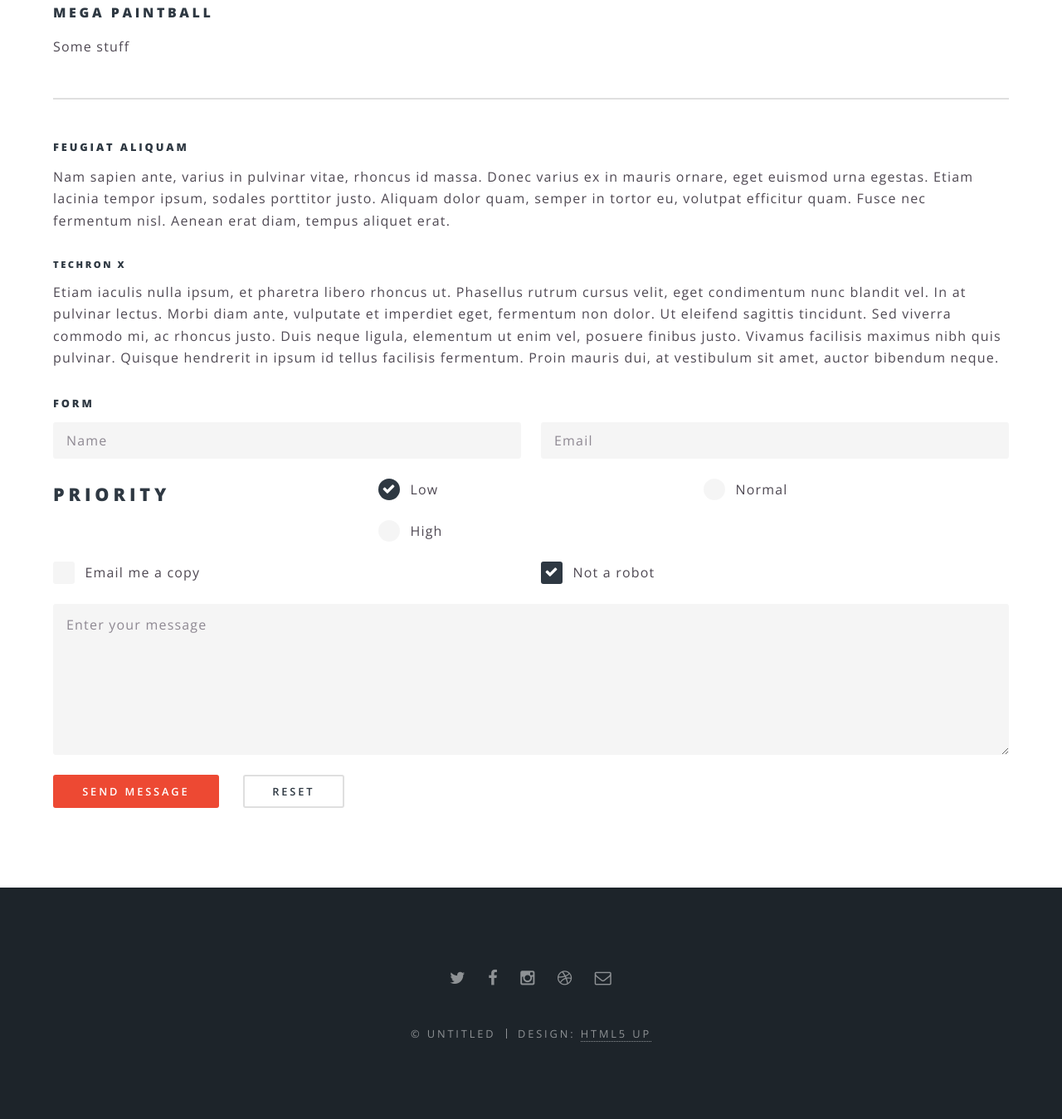
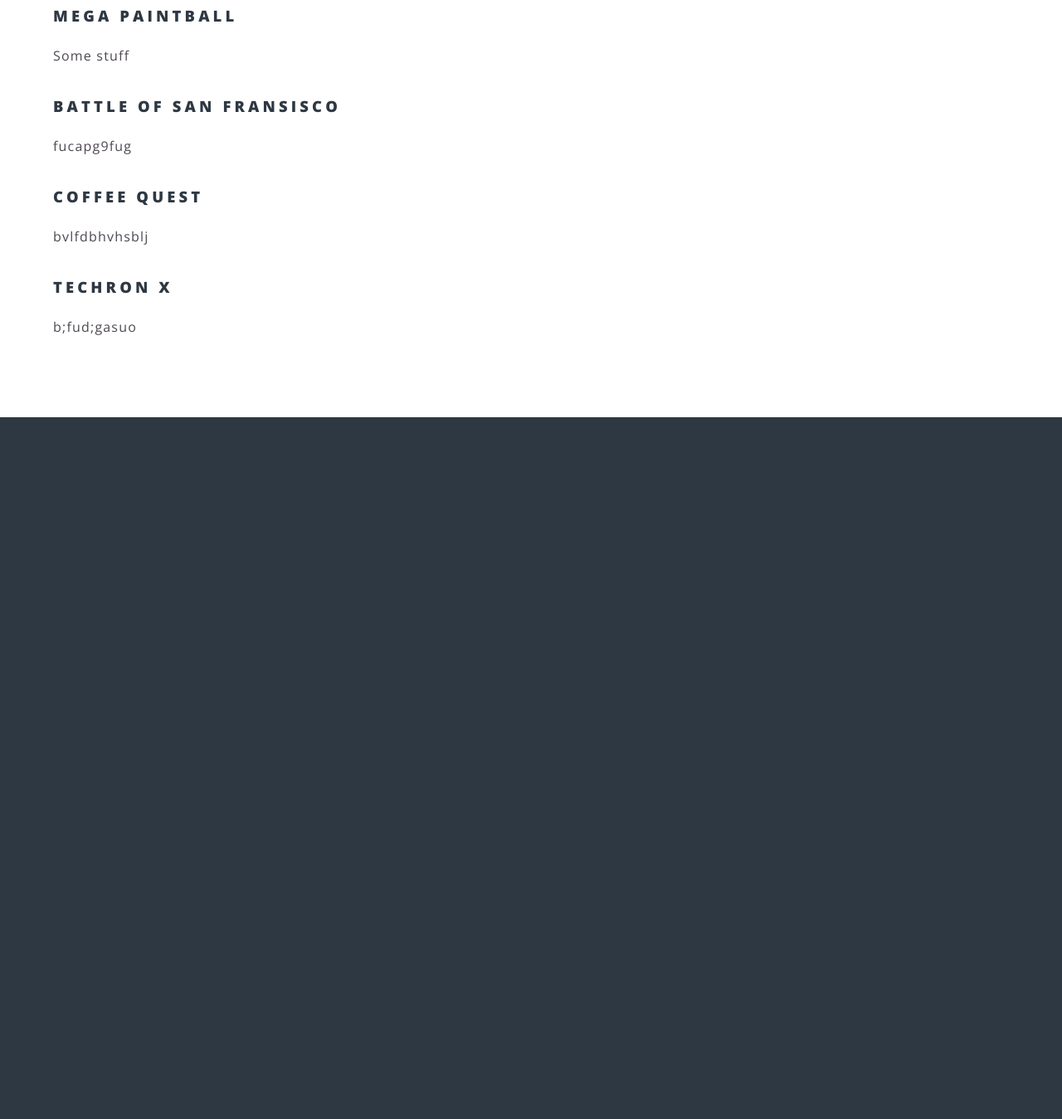
Before and after one commit to Pacificgamesnet/Pacificgamesnet.github.io, a plain HTML site: page signup.html in a window 1280 px wide. Shown: the part 595-1944 px from the top of the page at 83% size. After the commit the page ends 1098 px from the top, so only its background shows below. Drawn offline with nearby package versions, Linux system fonts and the light colour scheme.

Commit message:
Still In dev
Made by a 12yrs old kid

```diff
--- a/signup.html
+++ b/signup.html
@@ -44,7 +44,7 @@
 					<article id="main">
 						<header>
 							<h2>Reviews</h2>
-							<p>Read forums and post comments</p>
+							<p>Read and watch reviews</p>
 						</header>
 						<section class="wrapper style5">
 							<div class="inner">
@@ -52,92 +52,14 @@
 								<h3>Goblin dungeon: by Annonymos</h3>
 								<p>blah blah blah</p>
 
-								<h4>Mega paintball</h4>
+								<h3>Mega paintball</h3>
 								<p>Some stuff</p>
 
-								<hr />
+								<h3>Battle of san fransisco</h3>
+								<p>fucapg9fug</p>
 
-								<h5>Feugiat aliquam</h5>
-								<p>Nam sapien ante, varius in pulvinar vitae, rhoncus id massa. Donec varius ex in mauris ornare, eget euismod urna egestas. Etiam lacinia tempor ipsum, sodales porttitor justo. Aliquam dolor quam, semper in tortor eu, volutpat efficitur quam. Fusce nec fermentum nisl. Aenean erat diam, tempus aliquet erat.</p>
+								<h3>Coffee quest</h3>
+								<p>bvlfdbhvhsblj</p>
 
-								<h6>Techron X</h6>
-								<p>Etiam iaculis nulla ipsum, et pharetra libero rhoncus ut. Phasellus rutrum cursus velit, eget condimentum nunc blandit vel. In at pulvinar lectus. Morbi diam ante, vulputate et imperdiet eget, fermentum non dolor. Ut eleifend sagittis tincidunt. Sed viverra commodo mi, ac rhoncus justo. Duis neque ligula, elementum ut enim vel, posuere finibus justo. Vivamus facilisis maximus nibh quis pulvinar. Quisque hendrerit in ipsum id tellus facilisis fermentum. Proin mauris dui, at vestibulum sit amet, auctor bibendum neque.</p>
-
-								<section>
-									<h5>Form</h5>
-									<form method="post" action="#">
-										<div class="row uniform">
-											<div class="6u 12u$(xsmall)">
-												<input type="text" name="demo-name" id="demo-name" value="" placeholder="Name" />
-											</div>
-											<div class="6u$ 12u$(xsmall)">
-												<input type="email" name="demo-email" id="demo-email" value="" placeholder="Email" />
-											</div>
-											<div class="4u 12u$(small)">
-												<h2>Priority</h2>
-											</div>
-
-											<div class="4u 12u$(small)">
-												<input type="radio" id="demo-priority-low" name="demo-priority" checked>
-												<label for="demo-priority-low">Low</label>
-											</div>
-											<div class="4u 12u$(small)">
-												<input type="radio" id="demo-priority-normal" name="demo-priority">
-												<label for="demo-priority-normal">Normal</label>
-											</div>
-											<div class="4u$ 12u$(small)">
-												<input type="radio" id="demo-priority-high" name="demo-priority">
-												<label for="demo-priority-high">High</label>
-											</div>
-											<div class="6u 12u$(small)">
-												<input type="checkbox" id="demo-copy" name="demo-copy">
-												<label for="demo-copy">Email me a copy</label>
-											</div>
-											<div class="6u$ 12u$(small)">
-												<input type="checkbox" id="demo-human" name="demo-human" checked>
-												<label for="demo-human">Not a robot</label>
-											</div>
-											<div class="12u$">
-												<textarea name="demo-message" id="demo-message" placeholder="Enter your message" rows="6"></textarea>
-											</div>
-											<div class="12u$">
-												<ul class="actions">
-													<li><input type="submit" value="Send Message" class="special" /></li>
-													<li><input type="reset" value="Reset" /></li>
-												</ul>
-											</div>
-										</div>
-									</form>
-								</section>
-
-							</div>
-						</section>
-					</article>
-
-				<!-- Footer -->
-					<footer id="footer">
-						<ul class="icons">
-							<li><a href="#" class="icon fa-twitter"><span class="label">Twitter</span></a></li>
-							<li><a href="#" class="icon fa-facebook"><span class="label">Facebook</span></a></li>
-							<li><a href="#" class="icon fa-instagram"><span class="label">Instagram</span></a></li>
-							<li><a href="#" class="icon fa-dribbble"><span class="label">Dribbble</span></a></li>
-							<li><a href="#" class="icon fa-envelope-o"><span class="label">Email</span></a></li>
-						</ul>
-						<ul class="copyright">
-							<li>&copy; Untitled</li><li>Design: <a href="http://html5up.net">HTML5 UP</a></li>
-						</ul>
-					</footer>
-
-			</div>
-
-		<!-- Scripts -->
-			<script src="assets/js/jquery.min.js"></script>
-			<script src="assets/js/jquery.scrollex.min.js"></script>
-			<script src="assets/js/jquery.scrolly.min.js"></script>
-			<script src="assets/js/skel.min.js"></script>
-			<script src="assets/js/util.js"></script>
-			<!--[if lte IE 8]><script src="assets/js/ie/respond.min.js"></script><![endif]-->
-			<script src="assets/js/main.js"></script>
-
-	</body>
-</html>
+								<h3>Techron X</h3>
+								<p>b;fud;gasuo</p>
```
Also changed, not shown: elements.html (+2 -1 lines).
